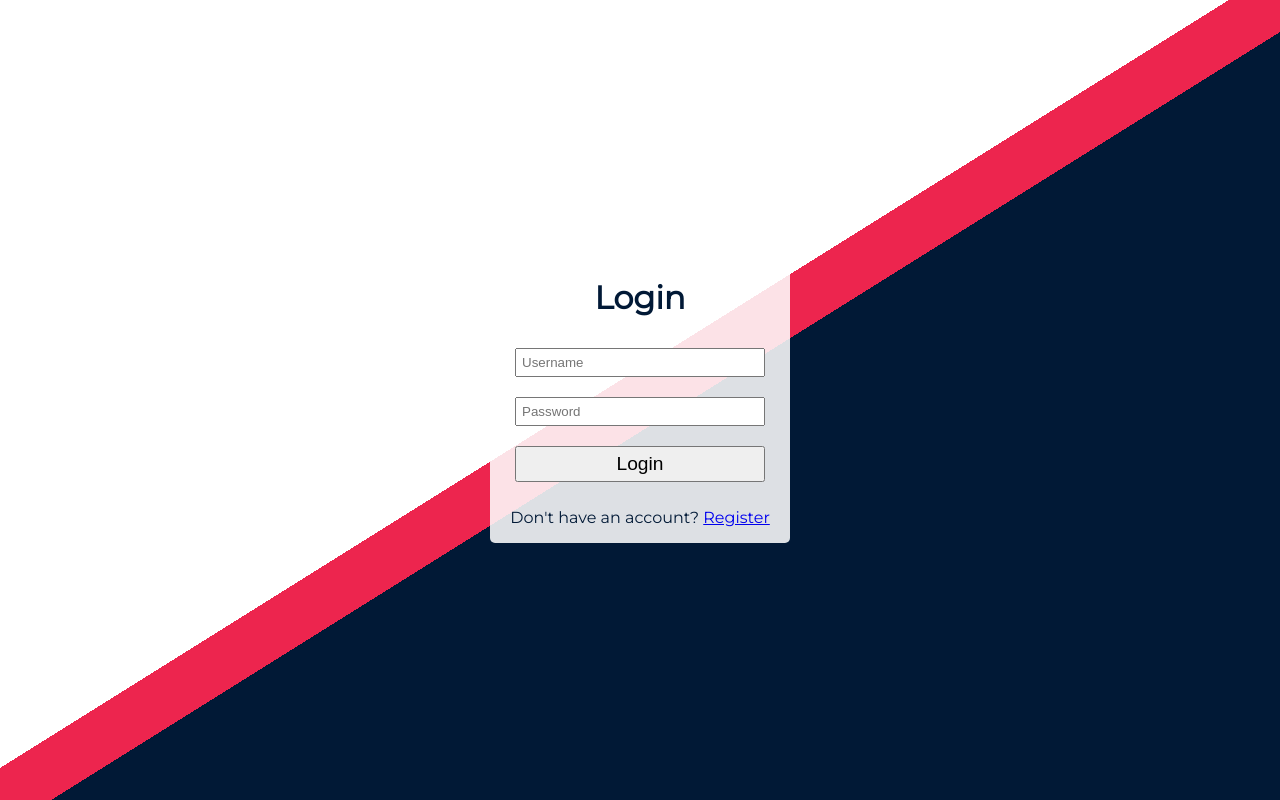
After one commit to tsonicm/Online_Shop, a PHP site: page /login.html in a window 1280 px wide. The commit adds this page. Run offline with PHP 8.4, Linux system fonts and the light colour scheme.

Commit message:
Final Commit, hopefully

```diff
--- a/cart.html
+++ b/cart.html
@@ -3,7 +3,8 @@
 <head>
     <meta charset="UTF-8">
     <meta name="viewport" content="width=device-width, initial-scale=1">
-    <title>ShoppingLine</title>
+    <title>ShoppingLine - Cart</title>
+    <link rel="icon" type="image/x-icon" href="favicon.png">
     <link rel="stylesheet" href="static/css/cart.css">
     <script src="static/js/f4a0081dc3.js" crossorigin="anonymous"></script>
     <script type="text/javascript" src="static/js/jquery-3.6.0.min.js"></script>
--- a/contact.html
+++ b/contact.html
@@ -3,7 +3,8 @@
     <head>
         <meta charset="UTF-8">
         <meta name="viewport" content="width=device-width, initial-scale=1">
-        <title>ShoppingLine</title>
+        <title>ShoppingLine - Contact</title>
+        <link rel="icon" type="image/x-icon" href="favicon.png">
         <link rel="stylesheet" href="static/css/contact.css">
         <script src="static/js/f4a0081dc3.js" crossorigin="anonymous"></script>
         <script type="text/javascript" src="static/js/jquery-3.6.0.min.js"></script>
--- a/index.html
+++ b/index.html
@@ -4,6 +4,7 @@
         <meta charset="UTF-8">
         <meta name="viewport" content="width=device-width, initial-scale=1">
         <title>ShoppingLine</title>
+        <link rel="icon" type="image/x-icon" href="favicon.png">
         <link rel="stylesheet" href="static/css/index.css">
         <script src="static/js/f4a0081dc3.js" crossorigin="anonymous"></script>
         <script type="text/javascript" src="static/js/jquery-3.6.0.min.js"></script>
--- /dev/null
+++ b/login.html
@@ -0,0 +1,22 @@
+<!DOCTYPE html>
+<html lang="en">
+    <head>
+        <meta charset="UTF-8">
+        <meta name="viewport" content="width=device-width, initial-scale=1">
+        <title>ShoppingLine - Login</title>
+        <link rel="icon" type="image/x-icon" href="favicon.png">
+        <link rel="stylesheet" href="static/css/login.css">
+        </script>
+    </head>
+    <body>
+        <div class = "content">
+            <h1>Login</h1>
+            <form action="static/php/login.php" method="post">
+                <input class="textBox" type="text" name="username" placeholder="Username" required>
+                <input class="textBox" type="password" name="password" placeholder="Password" required>
+                <input class="logInBtn" type="submit" value="Login">
+            </form>
+            <p>Don't have an account? <a href="register.html">Register</a></p>
+        </div>
+    </body>
+</html>
--- a/shop.php
+++ b/shop.php
@@ -4,6 +4,7 @@
         <meta charset="UTF-8">
         <meta name="viewport" content="width=device-width, initial-scale=1">
         <title>ShoppingLine - Shop</title>
+        <link rel="icon" type="image/x-icon" href="favicon.png">
         <link rel="stylesheet" href="static/css/shop.css">
         <script src="static/js/f4a0081dc3.js" crossorigin="anonymous"></script>
         <script type="text/javascript" src="static/js/jquery-3.6.0.min.js"></script>
--- /dev/null
+++ b/static/css/login.css
@@ -0,0 +1,45 @@
+@import url(style.css);
+
+.content {
+    display: flex;
+    flex-direction: column;
+    align-items: center;
+    justify-content: center;
+
+    position: absolute;
+    top: 0;
+    left: 0;
+    bottom: 0;
+    right: 0;
+    margin: auto;
+
+    height: fit-content;
+    width: 300px;
+    border-radius: 5px;
+
+    background: #FFFFFFDD;
+}
+
+form {
+    display: flex;
+    flex-direction: column;
+    align-items: center;
+    justify-content: center;
+}
+
+.textBox {
+    padding: 5px;
+    margin: 10px;
+    width: 250px;
+}
+
+.logInBtn {
+    padding: 5px;
+    margin: 10px;
+    width: 250px;
+    font-size: 1.2em;
+}
+
+body {
+    background-image: linear-gradient(to bottom right, #FFF 0 48%, #ED254E 48% 52%, #011936 52% 100%);
+}
```
Also changed, not shown: register.html (added, +22 -0 lines), static/php/login.php (added, +20 -0 lines), static/php/register.php (added, +16 -0 lines), favicon.png (added), 2 other files.
